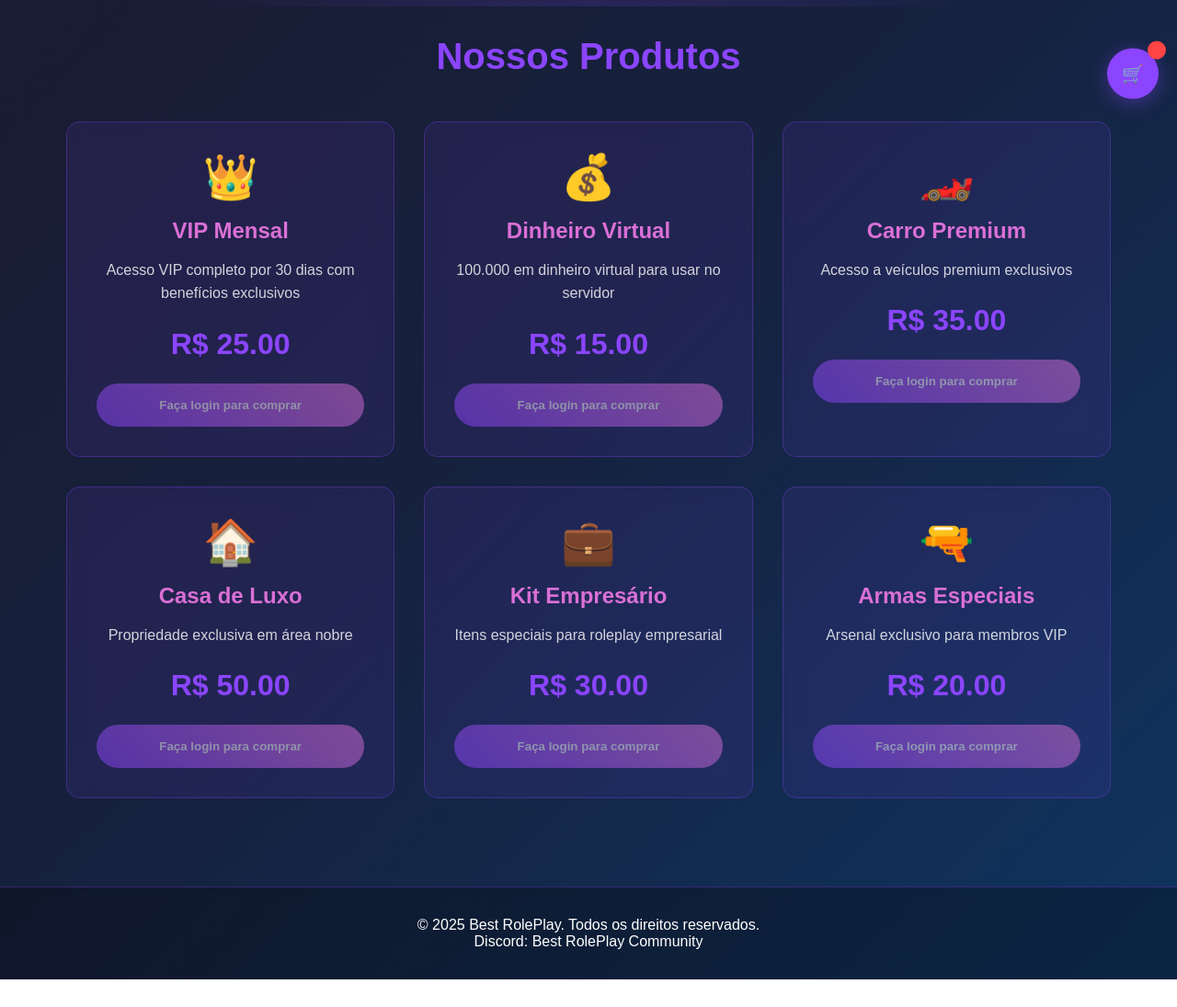
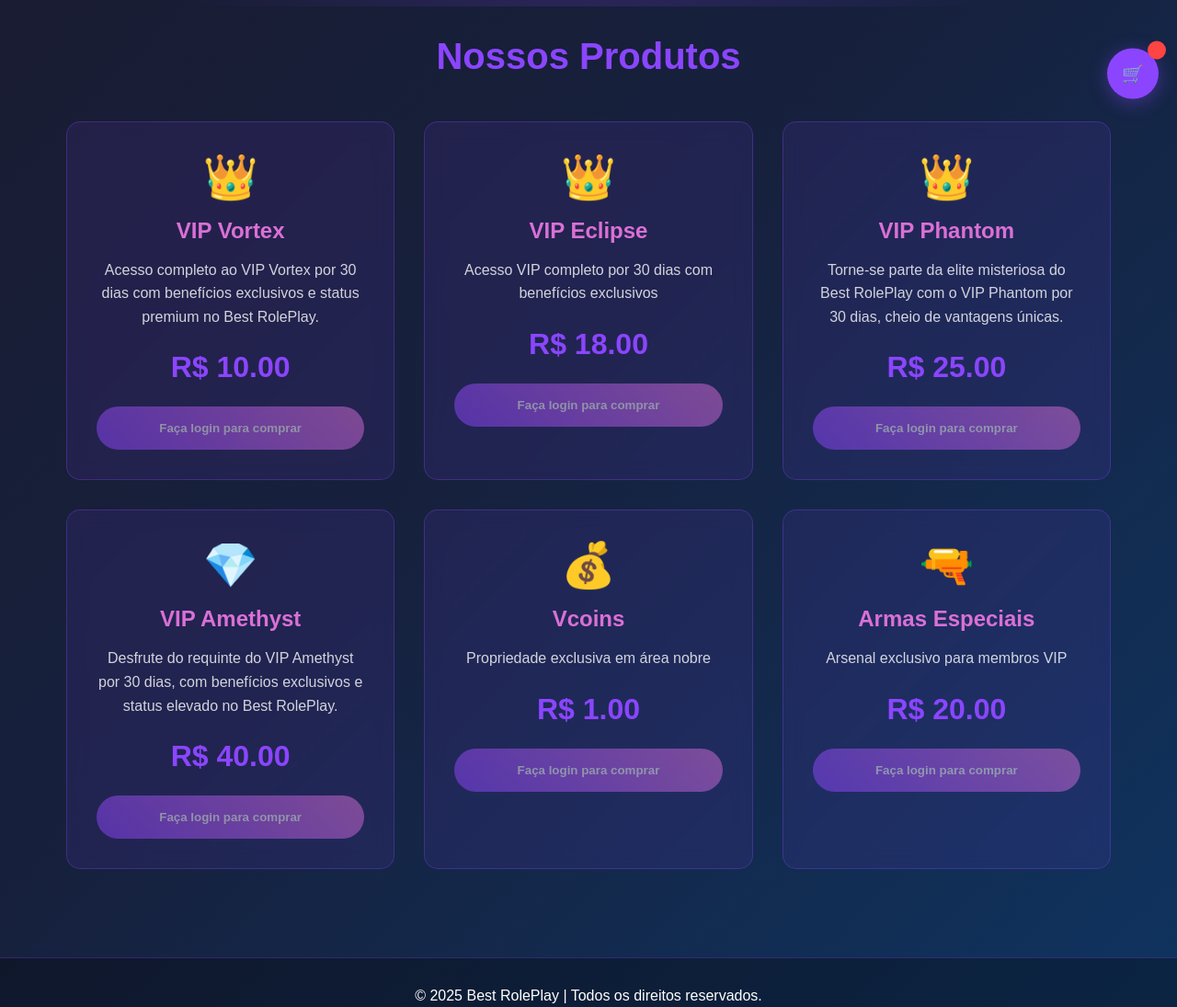
Before and after one commit to arthurhfreitass/Best-site, a website: page index.html in a window 1280 px wide. Shown: the part 320-1415 px from the top of the page at 92% size. Before the commit the page ends 1385 px from the top, so only its background shows below. Drawn offline with Linux system fonts and the light colour scheme.

Commit message:
Update index.html

```diff
--- a/index.html
+++ b/index.html
@@ -839,7 +839,7 @@
         <div class="payment-dashboard">
             <div class="payment-header">
                 <button class="payment-close" onclick="closePaymentModal()">✕</button>
-                <h2 class="payment-title">💳 Checkout Profissional</h2>
+                <h2 class="payment-title">💳 Checkout Best RolePlay/h2>
                 <p class="payment-subtitle">Finalize sua compra de forma segura</p>
             </div>
 
@@ -929,8 +929,7 @@
 
     <!-- Footer -->
     <footer class="footer">
-        <p>&copy; 2025 Best RolePlay. Todos os direitos reservados.</p>
-        <p>Discord: Best RolePlay Community</p>
+        <p>&copy; 2025 Best RolePlay | Todos os direitos reservados.</p>
     </footer>
 
     <script>
@@ -938,38 +937,38 @@
         const PRODUCTS = [
             {
                 id: 1,
-                title: "VIP Mensal",
+                title: "VIP Vortex",
+                description: "Acesso completo ao VIP Vortex por 30 dias com benefícios exclusivos e status premium no Best RolePlay.",
+                price: 10.00,
+                icon: "👑"
+            },
+            {
+                id: 2,
+                title: "VIP Eclipse",
                 description: "Acesso VIP completo por 30 dias com benefícios exclusivos",
+                price: 18.00,
+                icon: "👑"
+            },
+            {
+                id: 3,
+                title: "VIP Phantom",
+                description: "Torne-se parte da elite misteriosa do Best RolePlay com o VIP Phantom por 30 dias, cheio de vantagens únicas.",
                 price: 25.00,
                 icon: "👑"
             },
             {
-                id: 2,
-                title: "Dinheiro Virtual",
-                description: "100.000 em dinheiro virtual para usar no servidor",
-                price: 15.00,
-                icon: "💰"
-            },
-            {
-                id: 3,
-                title: "Carro Premium",
-                description: "Acesso a veículos premium exclusivos",
-                price: 35.00,
-                icon: "🏎️"
-            },
-            {
                 id: 4,
-                title: "Casa de Luxo",
-                description: "Propriedade exclusiva em área nobre",
-                price: 50.00,
-                icon: "🏠"
+                title: "VIP Amethyst",
+                description: "Desfrute do requinte do VIP Amethyst por 30 dias, com benefícios exclusivos e status elevado no Best RolePlay.",
+                price: 40.00,
+                icon: "💎"
             },
             {
                 id: 5,
-                title: "Kit Empresário",
-                description: "Itens especiais para roleplay empresarial",
-                price: 30.00,
-                icon: "💼"
+                title: "Vcoins",
+                description: "Propriedade exclusiva em área nobre",
+                price: 1.00,
+                icon: "💰"
             },
             {
                 id: 6,
```
